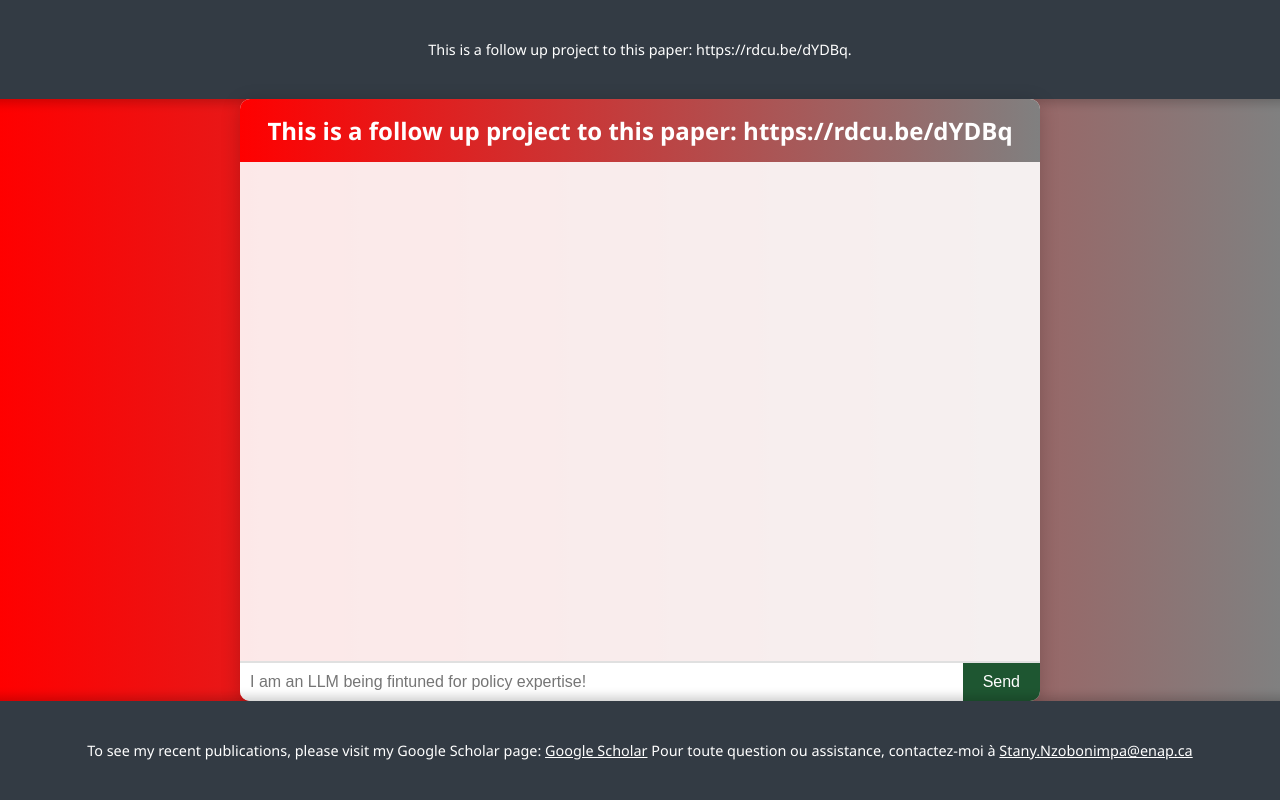
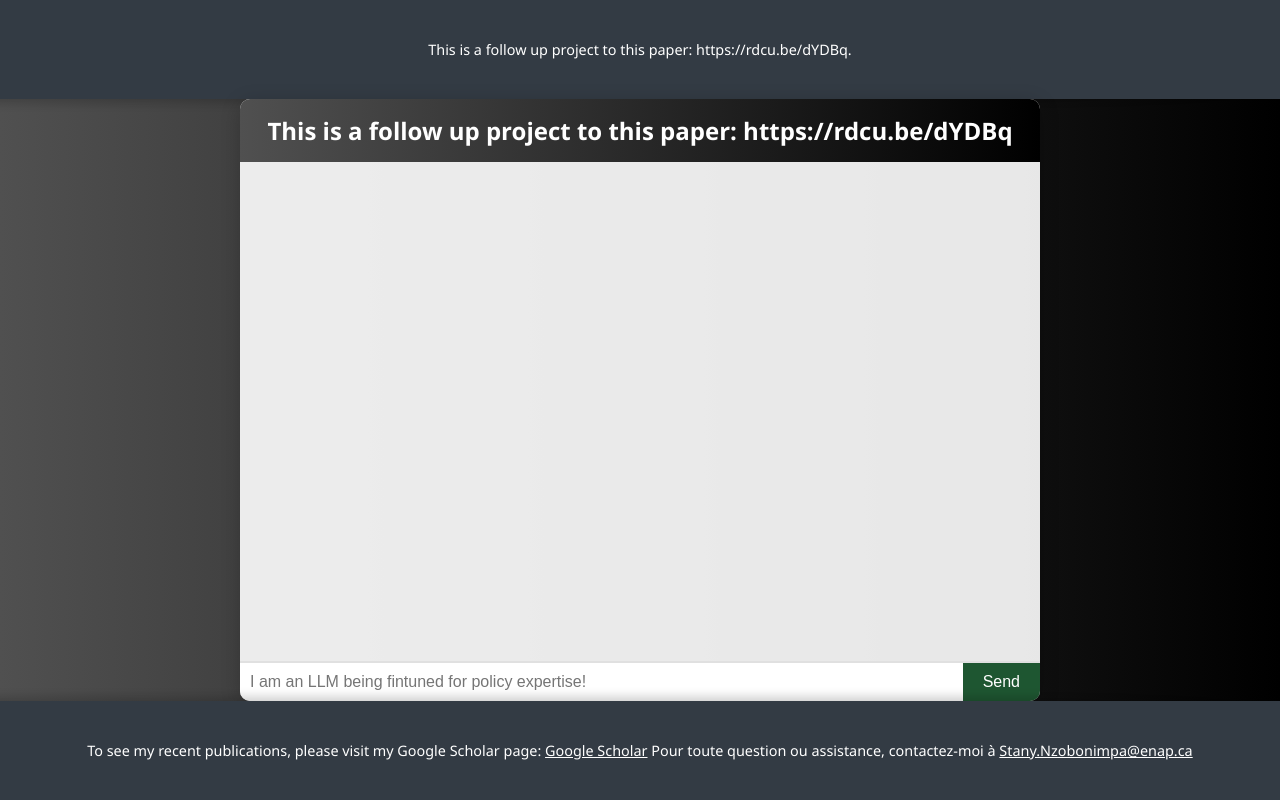
Before and after one commit to snsn3/policy-LLM, a Flask app: page / in a window 1280 px wide. Run offline with Flask 2, Linux system fonts and the light colour scheme.

Commit message:
Update index.html

```diff
--- a/templates/index.html
+++ b/templates/index.html
@@ -7,7 +7,7 @@
     <style>
         body {
     font-family: 'Segoe UI', Tahoma, Geneva, Verdana, sans-serif;
-    background: linear-gradient(to right, #ff0000, #808080); /* Gradient from red to grey */
+    background: linear-gradient(to right, #505050, #000000); /* Gradient from darker grey to black */
     margin: 0;
     padding: 0;
     display: flex;
@@ -16,6 +16,7 @@
     align-items: center;
     height: 100vh;
 }
+
 
         .chat-container {
             width: 90%;
@@ -30,7 +31,7 @@
             animation: fadeIn 0.5s ease-in-out;
         }
         .chat-header {
-            background: linear-gradient(to right, #ff0000, #808080);
+            background: linear-gradient(to right, #505050, #000000);
             color: #ffffff;
             padding: 15px;
             text-align: center;
```
